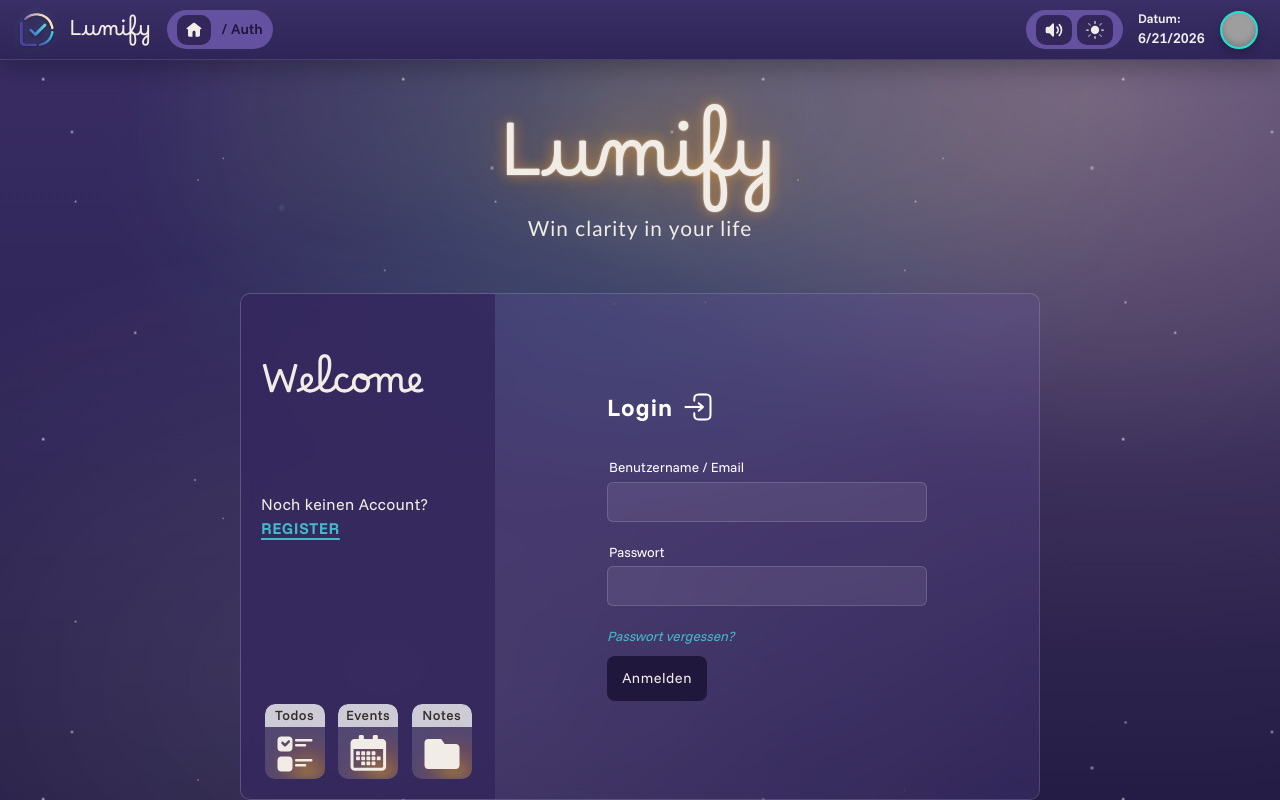
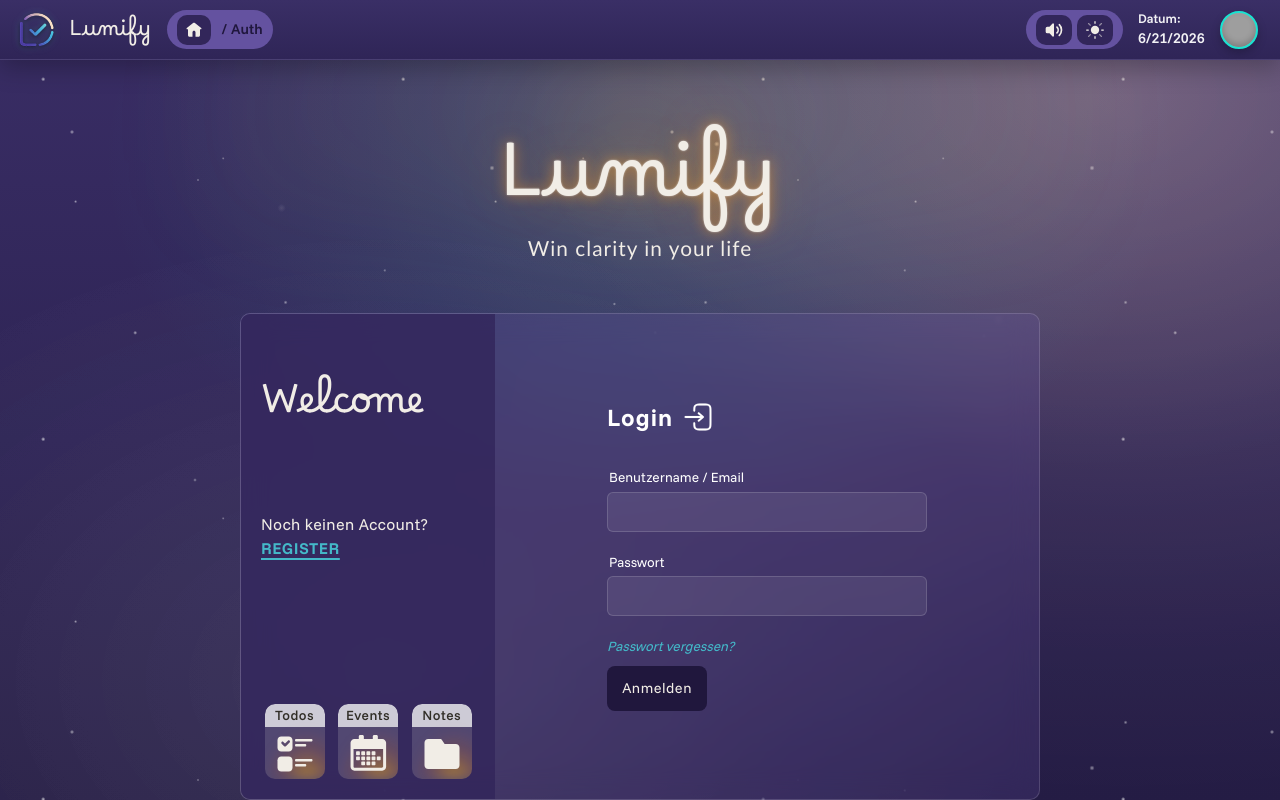
Before and after one commit to enteroDev/Lumify, a Next.js app in the folder lumify.app/: page /Auth in a window 1280 px wide. Built offline with nearby package versions, Linux system fonts and the light colour scheme; grey boxes are pictures that could not be loaded.

Commit message:
[FIX] Fixed spacing between header and content.

```diff
--- a/lumify.app/app/(auth)/Auth/Auth.module.css
+++ b/lumify.app/app/(auth)/Auth/Auth.module.css
@@ -2,5 +2,6 @@
     display: flex;
     flex-direction: column;
 
+    padding-top: 20px;
     gap: 50px;
 }
--- a/lumify.app/app/globals.css
+++ b/lumify.app/app/globals.css
@@ -394,6 +394,10 @@ main::before{
   /* Feature pages use .content (which already fills); the dashboard uses this
      wrapper, so it needs the same full height to fill the scroll area. */
   height: 100%;
+
+  /* Same gap below the header as the Auth page.
+     Auth stacks 50px (.content) + 40px (.container) = 90px; we match that 90px here. */
+  padding-top: 50px;
 }
 .content-fullHeightAlt {
   flex-direction: column;
```
